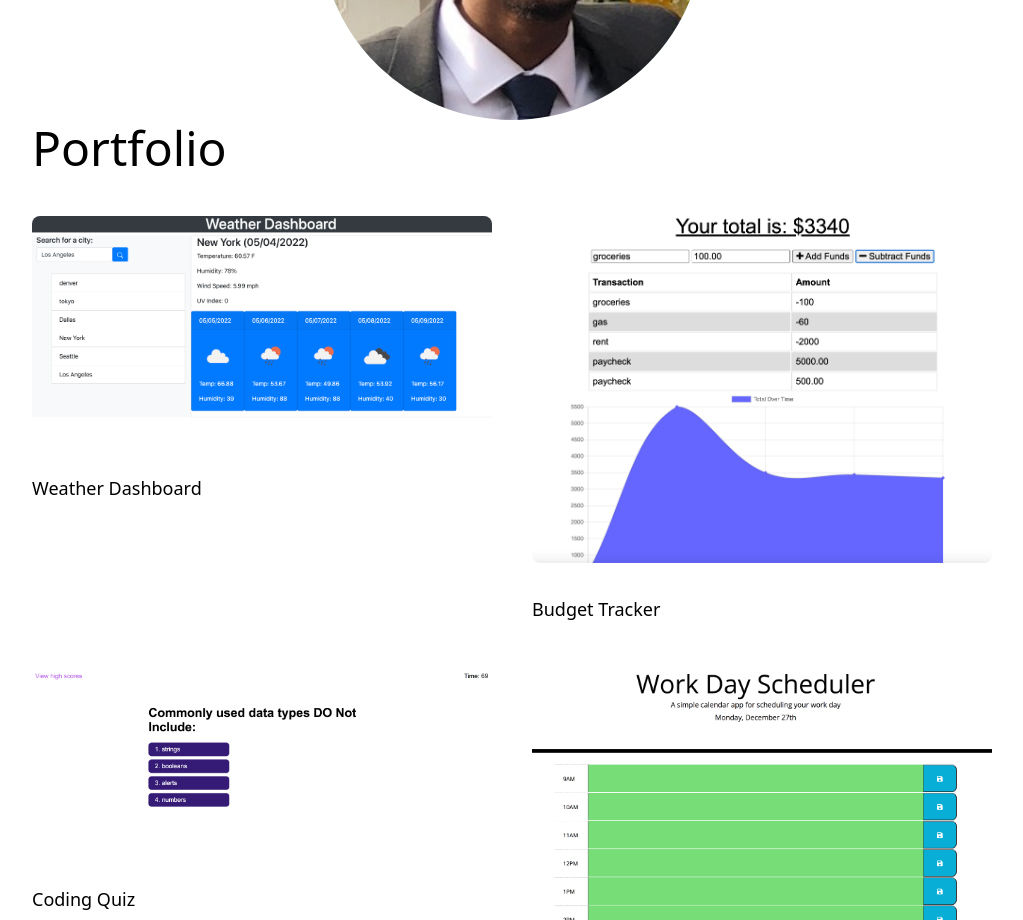
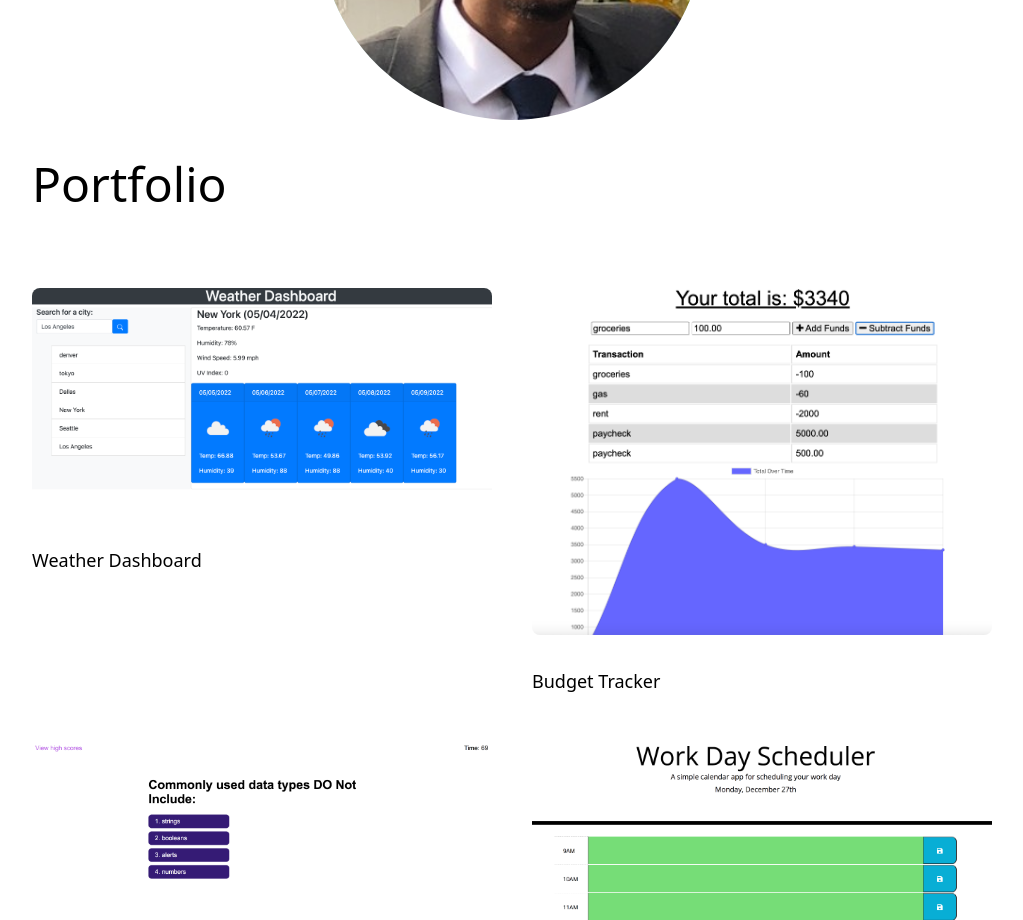
Before and after one commit to brahmg1/brahmgicheru-portfolio, a Next.js app: page / in a window 1280 px wide. Shown: the part 1100-2020 px from the top of the page, without its empty margins (128-1151 px from the left). Built offline with nearby package versions, Linux system fonts and the light colour scheme.

Commit message:
adjust padding portfolio text

```diff
--- a/pages/index.js
+++ b/pages/index.js
@@ -93,7 +93,7 @@ function HomePage() {
 
        <section>
          <div>
-           <h3 className="text-5xl py-1 dark:text-white">Portfolio</h3>
+           <h3 className="text-5xl py-10 dark:text-white">Portfolio</h3>
            {/* <p className="text-lg font-medium py-2 leading-8 text-gray-800 dark:text-white">Here is my portfolio..........</p> */}
          </div>
 
```
